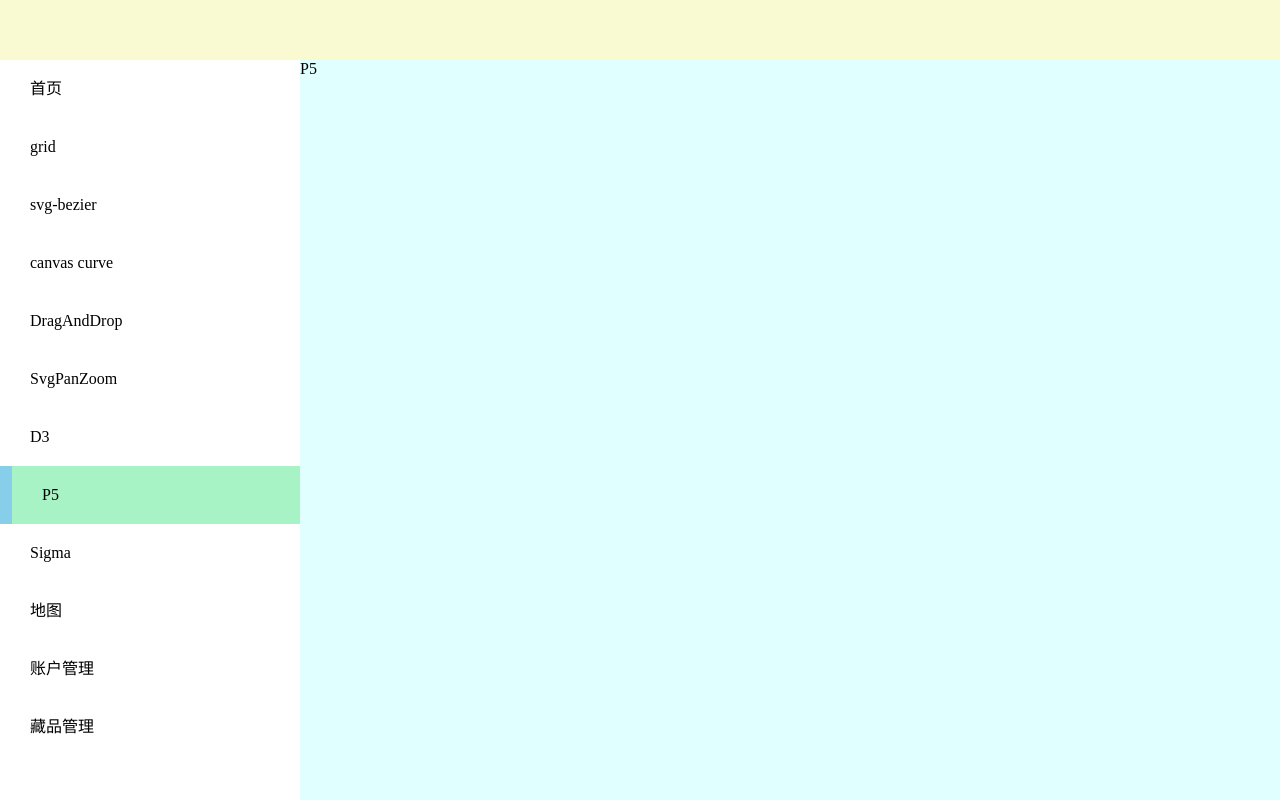
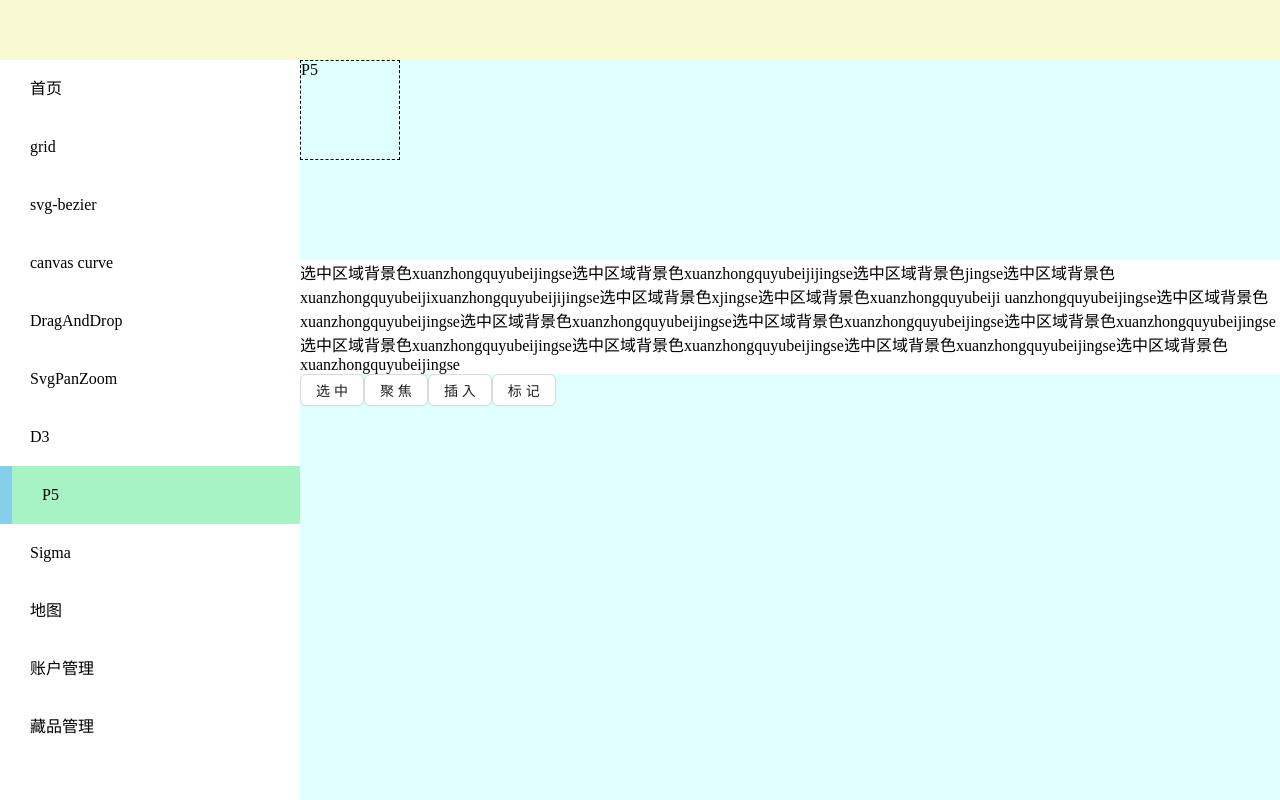
Before and after one commit to tyxu99/file-stream-web, a Next.js app: page /P5 in a window 1280 px wide. Built offline with nearby package versions, Linux system fonts and the light colour scheme.

Commit message:
feat: selectionRangeDemo

```diff
--- /dev/null
+++ b/src/components/Template/index.jsx
@@ -0,0 +1,196 @@
+import { useEffect } from "react";
+import { Button } from "antd";
+
+const Index = () => {
+  const keydown = [];
+  useEffect(() => {
+    if (document) {
+      document.addEventListener("keydown", (e) => {
+        if (!keydown.includes(e.key)) {
+          console.log(e);
+          keydown.push(e.key);
+        }
+      });
+
+      document.addEventListener("keyup", (e) => {
+        const index = keydown.indexOf(e.key);
+        keydown.splice(index, 1);
+      });
+
+      // document.addEventListener("mouseup", (e) => {
+      //   const selection: any = document.getSelection();
+      //   const range = selection.getRangeAt(0);
+      //   console.log("selection", selection);
+      //   console.log("range", range);
+      // });
+    }
+  }, []);
+
+  const setSelection = () => {
+    const selection = document.getSelection();
+    const range = document.createRange();
+
+    const el = document.querySelector("#selection");
+
+    const nodes = getNodeAndOffset(el, 20, 150);
+    range.setStart(nodes[0], nodes[1]);
+    range.setEnd(nodes[2], nodes[3]);
+    selection.removeAllRanges();
+    selection.addRange(range);
+  };
+
+  const customFocus = () => {
+    const selection = document.getSelection();
+    const range = document.createRange();
+
+    const el = document.querySelector("#selection");
+
+    const nodes = getNodeAndOffset(el, 100, 100);
+    range.setStart(nodes[0], nodes[1]);
+    range.setEnd(nodes[2], nodes[3]);
+    selection.removeAllRanges();
+    selection.addRange(range);
+  };
+
+  const insertContent = () => {
+    const el = document.querySelector("#selection");
+
+    const range = document.getSelection().getRangeAt(0);
+    const textNode = document.createTextNode("插入新内容");
+    const spanNode = document.createElement("span");
+    spanNode.textContent = "sssssspanNode";
+    spanNode.style.background = "yellow";
+    range.deleteContents();
+    range.insertNode(spanNode);
+
+    // range.setStartAfter(textNode);
+    // el.focus();
+  };
+
+  const insertLabel = () => {
+    // 选区有断层会报错 range.surroundContents(spanNode);
+    const range = document.getSelection().getRangeAt(0);
+    const spanNode = document.createElement("span");
+    spanNode.style.background = "yellow";
+    spanNode.append(range.extractContents());
+    range.deleteContents();
+    range.insertNode(spanNode);
+    // range.surroundContents(spanNode);
+  };
+
+  const getRangeOffset = (wrap_dom) => {
+    const txtList = [];
+    const map = function (chlids) {
+      [...chlids].forEach((el) => {
+        if (el.nodeName === "#text") {
+          txtList.push(el);
+        } else {
+          map(el.childNodes);
+        }
+      });
+    };
+    // 递归遍历，提取出所有 #text
+    map(wrap_dom.childNodes);
+    // 计算文本的位置区间 [0,3]、[3, 8]、[8,10]
+    const clips = txtList.reduce((arr, item, index) => {
+      const end =
+        item.textContent.length + (arr[index - 1] ? arr[index - 1][2] : 0);
+      arr.push([item, end - item.textContent.length, end]);
+      return arr;
+    }, []);
+    const range = window.getSelection().getRangeAt(0);
+    // 匹配选区与区间的#text，计算出整体偏移量
+    const startOffset =
+      clips.find((el) => range.startContainer === el[0])[1] + range.startOffset;
+    const endOffset =
+      clips.find((el) => range.endContainer === el[0])[1] + range.endOffset;
+    return [startOffset, endOffset];
+  };
+
+  const getNodeAndOffset = (wrap_dom, start = 0, end = 0) => {
+    const txtList = [];
+    const map = function (chlids) {
+      [...chlids].forEach((el) => {
+        if (el.nodeName === "#text") {
+          txtList.push(el);
+        } else {
+          map(el.childNodes);
+        }
+      });
+    };
+    // 递归遍历，提取出所有 #text
+    map(wrap_dom.childNodes);
+    // 计算文本的位置区间 [0,3]、[3, 8]、[8,10]
+    const clips = txtList.reduce((arr, item, index) => {
+      const end =
+        item.textContent.length + (arr[index - 1] ? arr[index - 1][2] : 0);
+      arr.push([item, end - item.textContent.length, end]);
+      return arr;
+    }, []);
+    // 查找满足条件的范围区间
+    const startNode = clips.find((el) => start >= el[1] && start < el[2]);
+    const endNode = clips.find((el) => end >= el[1] && end < el[2]);
+    return [startNode[0], start - startNode[1], endNode[0], end - endNode[1]];
+  };
+
+  return (
+    <div>
+      <div
+        onClick={(e) => {
+          console.log(e);
+          const template = document.querySelector("#li-template");
+          const els = new Set();
+          if (template) {
+            console.log(template.cloneNode(true));
+            for (let i of [1, 2]) {
+              const el = template.cloneNode(true);
+              el.querySelector(".title").textContent = i ** i;
+              el.querySelector(".pathname").textContent = i ** i + i;
+
+              els.add(el);
+            }
+            document.querySelector("#container").append(...els);
+          }
+        }}
+        style={{
+          width: 100,
+          height: 100,
+          cursor: "pointer",
+          border: "1px dashed",
+        }}
+        id="container"
+      >
+        P5
+      </div>
+      <template>
+        <li id="li-template">
+          <p className="title">Title</p>
+          <p className="pathname">pathname</p>
+        </li>
+      </template>
+
+      <div
+        id="selection"
+        style={{ background: "#fff", marginTop: 100 }}
+        contentEditable="true"
+      >
+        选中区域背景色xuanzhongquyubei
+        <span>jingse选中区域背景色xuanzhongquyubeiji</span>
+        jingse选中区域背景色
+        <span>jingse选中区域背景色xuanzhongquyubeiji</span>
+        xuanzhongquyubeiji
+        <span>
+          jingse选中区域背景色x
+          <span>jingse选中区域背景色xuanzhongquyubeiji</span> uanzhongquyubeiji
+        </span>
+        ngse选中区域背景色xuanzhongquyubeijingse选中区域背景色xuanzhongquyubeijingse选中区域背景色xuanzhongquyubeijingse选中区域背景色xuanzhongquyubeijingse选中区域背景色xuanzhongquyubeijingse选中区域背景色xuanzhongquyubeijingse选中区域背景色xuanzhongquyubeijingse选中区域背景色xuanzhongquyubeijingse
+      </div>
+      <Button onClick={setSelection}>选中</Button>
+      <Button onClick={customFocus}>聚焦</Button>
+      <Button onClick={insertContent}>插入</Button>
+      <Button onClick={insertLabel}>标记</Button>
+    </div>
+  );
+};
+
+export default Index;
--- a/src/pages/P5/index.tsx
+++ b/src/pages/P5/index.tsx
@@ -1,5 +1,12 @@
+import dynamic from "next/dynamic";
+
+const DynamicTemplate = dynamic(() => import("@/components/Template"), {
+  ssr: false,
+  loading: () => <div>Template loading</div>,
+});
+
 const Index = () => {
-  return <div>P5</div>;
+  return <DynamicTemplate />;
 };
 
 export default Index;
--- a/src/pages/_app.tsx
+++ b/src/pages/_app.tsx
@@ -13,6 +13,10 @@ export default function App({
   const pathname = usePathname();
   console.log("_app", pathname);
 
+  if (pathname.includes("h5")) {
+    return <Component {...pageProps} />;
+  }
+
   return ["/grid", "/svg-bezier", "/login"].includes(pathname) ? (
     <Component {...pageProps} />
   ) : (
--- a/src/pages/map/leaflet/index.tsx
+++ b/src/pages/map/leaflet/index.tsx
@@ -1,4 +1,3 @@
-import { useEffect, useState } from "react";
 import dynamic from "next/dynamic";
 
 const DynamicMapContainer = dynamic(
```
Also changed, not shown: src/pages/h5/orientation/index.tsx (added, +39 -0 lines), src/pages/map/openlayer/index.module.scss (added, +12 -0 lines), src/pages/map/openlayer/index.tsx (+26 -2 lines), 2 other files (tests, documents, lock files or other folders).
